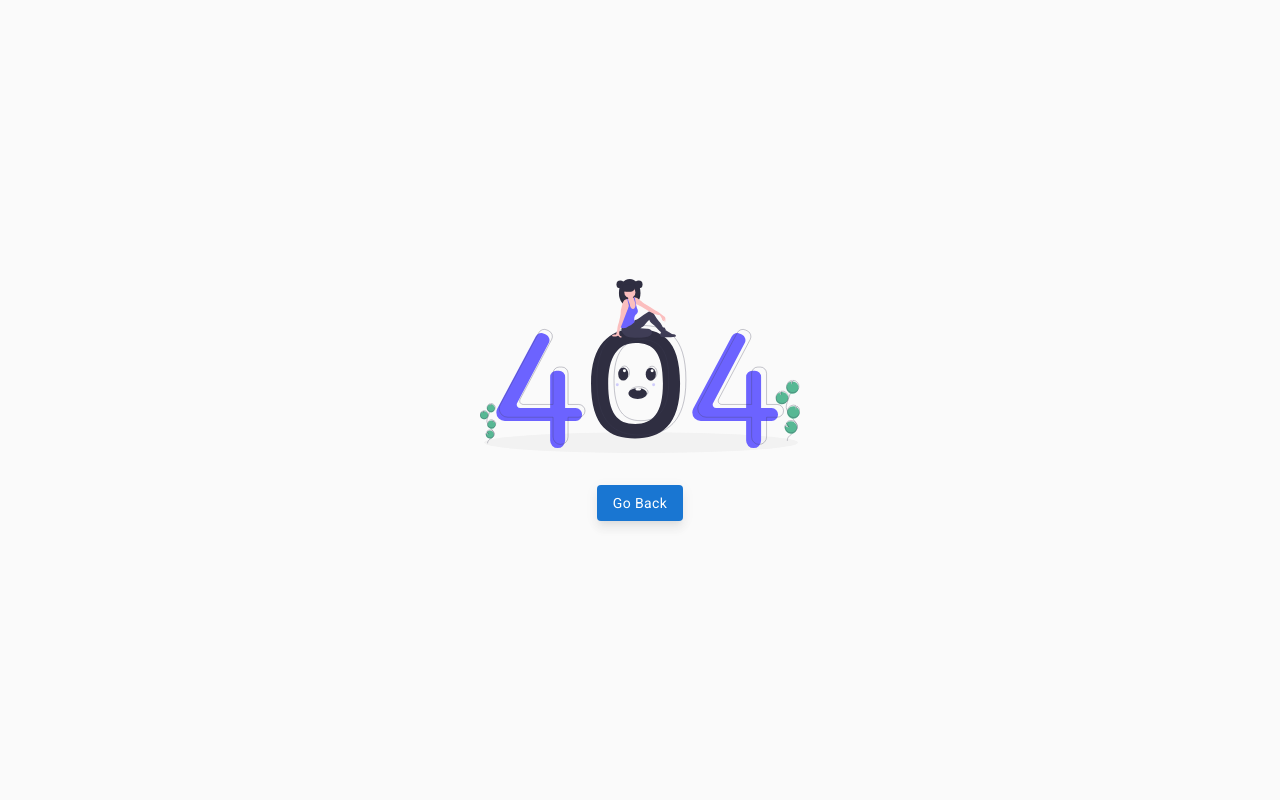
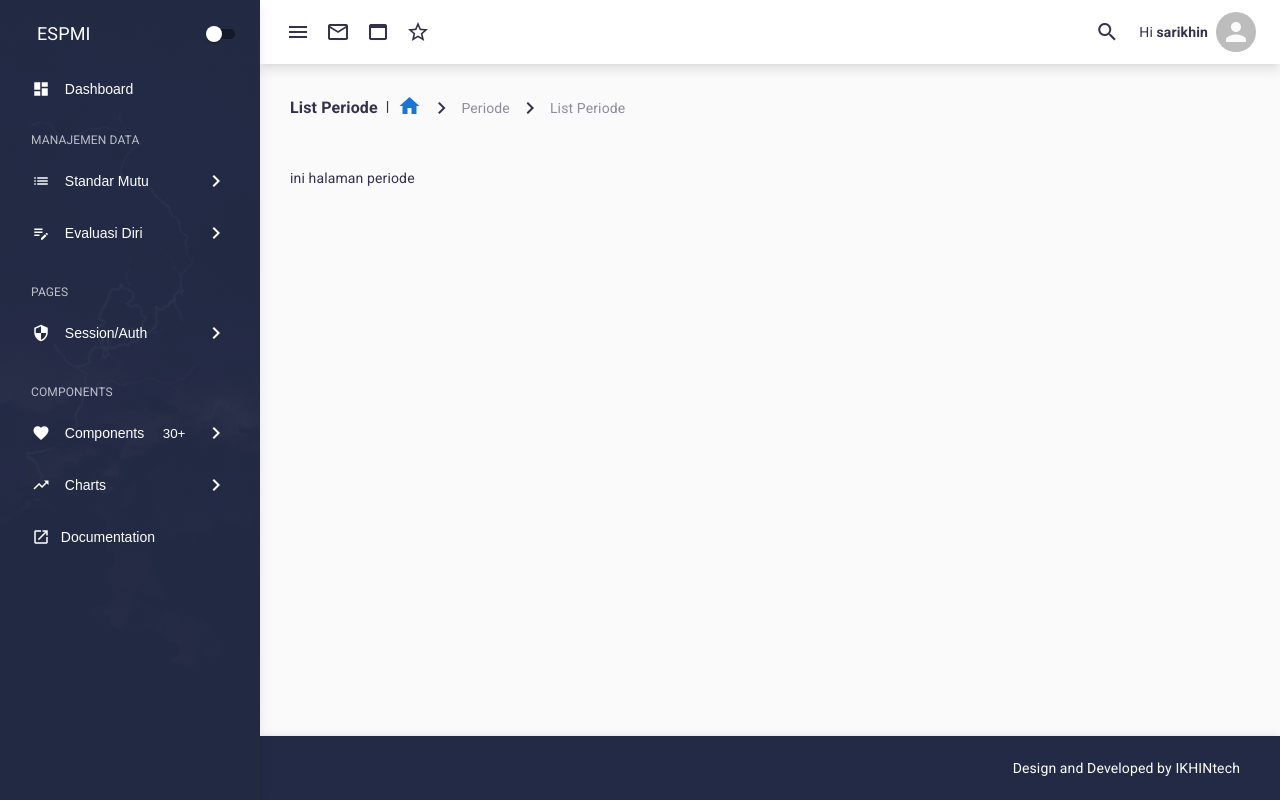
Before and after one commit to upb-dev/espmi_app, a React (Vite) app: page /periode in a window 1280 px wide. Built offline with nearby package versions, Linux system fonts and the light colour scheme; a small style sheet from the web is missing.

Commit message:
[update] add root page

```diff
--- a/src/app/navigations.ts
+++ b/src/app/navigations.ts
@@ -22,11 +22,21 @@ export interface NavigationBadge {
 
 export const navigations: Navigation[] = [
   { name: "Dashboard", path: "/dashboard", icon: "dashboard" },
-  // { label: "Standar Mutu", type: "label" },
+  { label: "Manajemen Data", type: "label" },
   {
     name: "Standar Mutu",
-    icon: "dataset",
-    children: [{ name: "Daftar Nilai Mutu", iconText: "NM", path: "/nilai-mutu" },{ name: "Daftar Standar Mutu", iconText: "SM", path: "/standar-mutu" }],
+    icon: "list",
+    children: [
+      { name: "Daftar Nilai Mutu", iconText: "NM", path: "/nilai-mutu", },
+      { name: "Daftar Standar Mutu", iconText: "SM", path: "/standar-mutu", }],
+  },
+  {
+    name: "Evaluasi Diri",
+    icon: "edit_note",
+    children: [
+      { name: "Pengaturan Periode", iconText: "PP", path: "/periode" },
+      { name: "Target Nilai Mutu", iconText: "TN", path: "/target-nilai" },
+      { name: "Evaluasi Diri", iconText: "ED", path: "/evaluasi-diri" }],
   },
   { label: "PAGES", type: "label" },
   {
--- a/src/app/routes.tsx
+++ b/src/app/routes.tsx
@@ -5,6 +5,7 @@ import sessionRoutes from "./views/sessions/SessionRoutes";
 import { Navigate } from "react-router-dom";
 import NotFound from "./views/sessions/NotFound";
 import standarMutu from "./views/standar-mutu/StandarMutuRoutes";
+import evaluasiDiri from "./views/evaluasi-diri/EvaluasiDiriRoutes";
 
 const routes = [
   {
@@ -13,7 +14,12 @@ const routes = [
         <ItLayout />
       </AuthGuard>
     ),
-    children: [...dashboardRoutes, ...sessionRoutes, ...standarMutu],
+    children: [
+      ...dashboardRoutes,
+      ...sessionRoutes,
+      ...standarMutu,
+      ...evaluasiDiri,
+    ],
   },
   { path: "/", element: <Navigate to="dashboard" /> },
   { path: "*", element: <NotFound /> },
--- /dev/null
+++ b/src/app/views/RootPage.tsx
@@ -0,0 +1,39 @@
+import { styled, Box } from "@mui/material";
+import Breadcrumb, { RouteSegment } from "../components/Breadcrumb";
+import React from "react";
+
+interface RootPageProps {
+  children: React.ReactNode;
+  routeSegments: RouteSegment[];
+}
+
+const RootPage: React.FC<RootPageProps> = (props) => {
+  const Container = styled("div")(({ theme }) => ({
+    margin: "30px",
+    [theme.breakpoints.down("sm")]: { margin: "16px" },
+    "& .breadcrumb": {
+      marginBottom: "30px",
+      [theme.breakpoints.down("sm")]: { marginBottom: "16px" },
+    },
+  }));
+
+  const HeaderContainer = styled(Box)(() => ({
+    paddingBottom: 16,
+    height: "100%",
+    display: "flex",
+    alignItems: "center",
+    justifyContent: "space-between",
+  }));
+  return (
+    <Container>
+      <HeaderContainer>
+        <Box className="breadcrumb">
+          <Breadcrumb routeSegments={props.routeSegments} />
+        </Box>
+      </HeaderContainer>
+      {props.children}
+    </Container>
+  );
+};
+
+export default RootPage;
--- /dev/null
+++ b/src/app/views/evaluasi-diri/EvaluasiDiriRoutes.tsx
@@ -0,0 +1,20 @@
+import Loadable from "../../components/Loadable";
+import { lazy } from "react";
+
+const PeriodePage = Loadable(lazy(() => import("./periode/PeriodePage")));
+const TargetnilaiPage = Loadable(
+  lazy(() => import("./target-nilai/TargetNilaiPage"))
+);
+
+const evaluasiDiri = [
+  {
+    path: "/periode",
+    element: <PeriodePage />,
+  },
+  {
+    path: "/target-nilai",
+    element: <TargetnilaiPage />,
+  },
+];
+
+export default evaluasiDiri;
--- /dev/null
+++ b/src/app/views/evaluasi-diri/periode/PeriodePage.tsx
@@ -0,0 +1,43 @@
+import { Box, styled } from "@mui/material";
+import Breadcrumb, { RouteSegment } from "../../../components/Breadcrumb";
+import { spmiTahunPeriodeStore } from "../../../stores/store.spmi.tahun-periode";
+import RootPage from "../../RootPage";
+
+const PeriodePage = () => {
+  // const {
+  //   loading: loading_tahun,
+  //   error: error_tahun,
+  //   listTahunPeriode,
+  //   getListTahunPeriode,
+  // } = spmiTahunPeriodeStore();
+
+  // const columns: GridColDef[] = [
+  //   { field: "id", headerName: "No", width: 70 },
+  //   {
+  //     field: "nilai_mutu",
+  //     headerName: "Nilai Mutu",
+  //     type: "number",
+  //     width: 150,
+  //   },
+  //   { field: "desc", headerName: "Deskripsi", width: 200 },
+  //   {
+  //     field: "tahun",
+  //     headerName: "Tahun",
+  //     type: "string",
+  //     width: 150,
+  //   },
+  //   {
+  //     field: "lembaga_akreditasi",
+  //     headerName: "Lembaga Akreditasi",
+  //     type: "string",
+  //     width: 150,
+  //   },
+  // ];
+  const routeSegments: RouteSegment[] = [
+    { name: "Periode", path: "/periode" },
+    { name: "List Periode" },
+  ];
+  return <RootPage routeSegments={routeSegments}>ini halaman periode</RootPage>;
+};
+
+export default PeriodePage;
--- /dev/null
+++ b/src/app/views/evaluasi-diri/target-nilai/TargetNilaiPage.tsx
@@ -0,0 +1,17 @@
+import { Box } from "@mui/material";
+import RootPage from "../../RootPage";
+import { RouteSegment } from "../../../components/Breadcrumb";
+
+const TargetNilaiPage = () => {
+  const routeSegments: RouteSegment[] = [
+    { name: "Target Nilai", path: "/target-nilai" },
+    { name: "List Target Nilai" },
+  ];
+  return (
+    <RootPage routeSegments={routeSegments}>
+      <Box paddingBottom={2}>ini halaman target nilai</Box>
+    </RootPage>
+  );
+};
+
+export default TargetNilaiPage;
```
Also changed, not shown: src/app/views/evaluasi-diri/evaluasi-diri/EvaluasiDiriPage.tsx (added).
